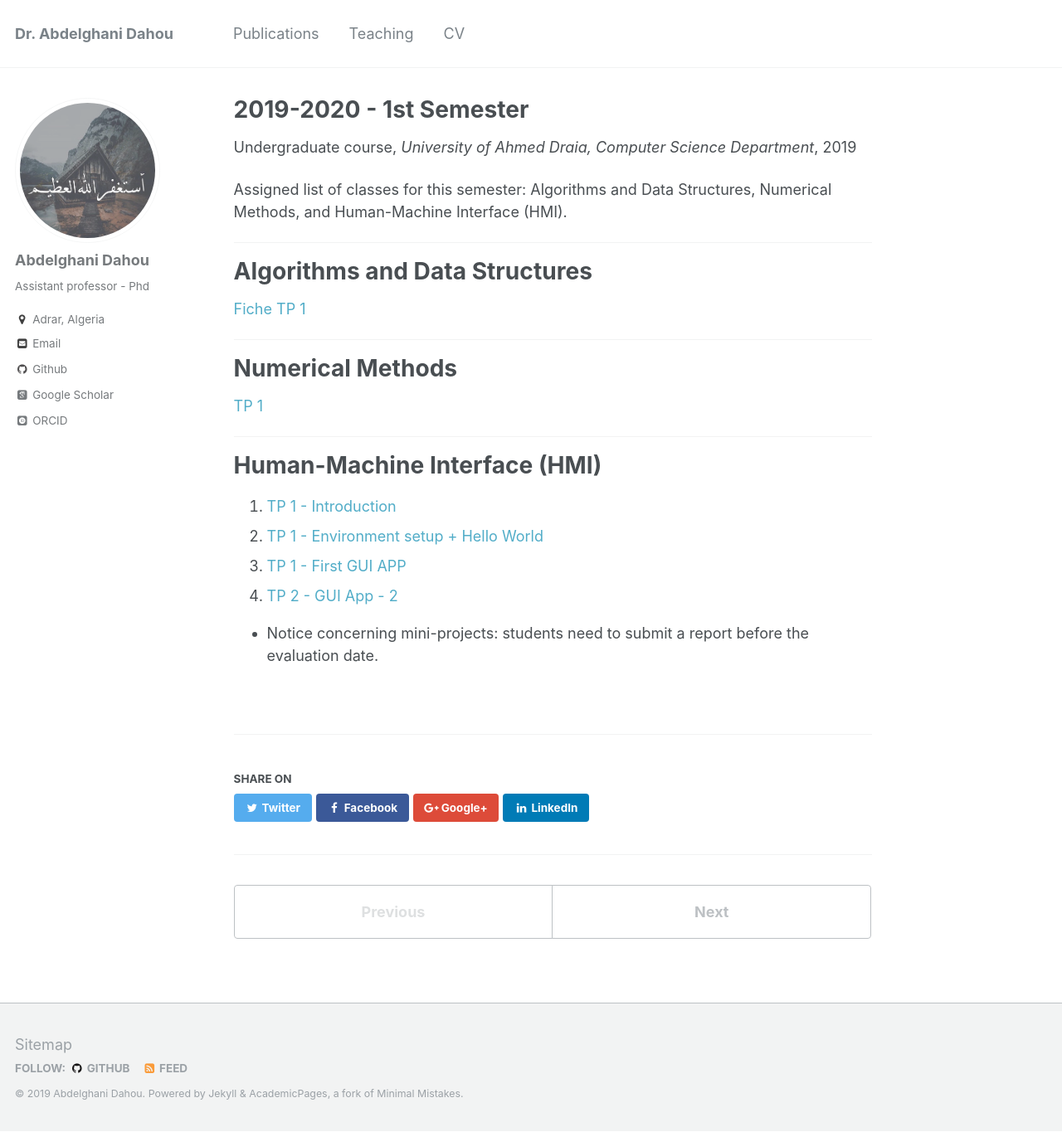
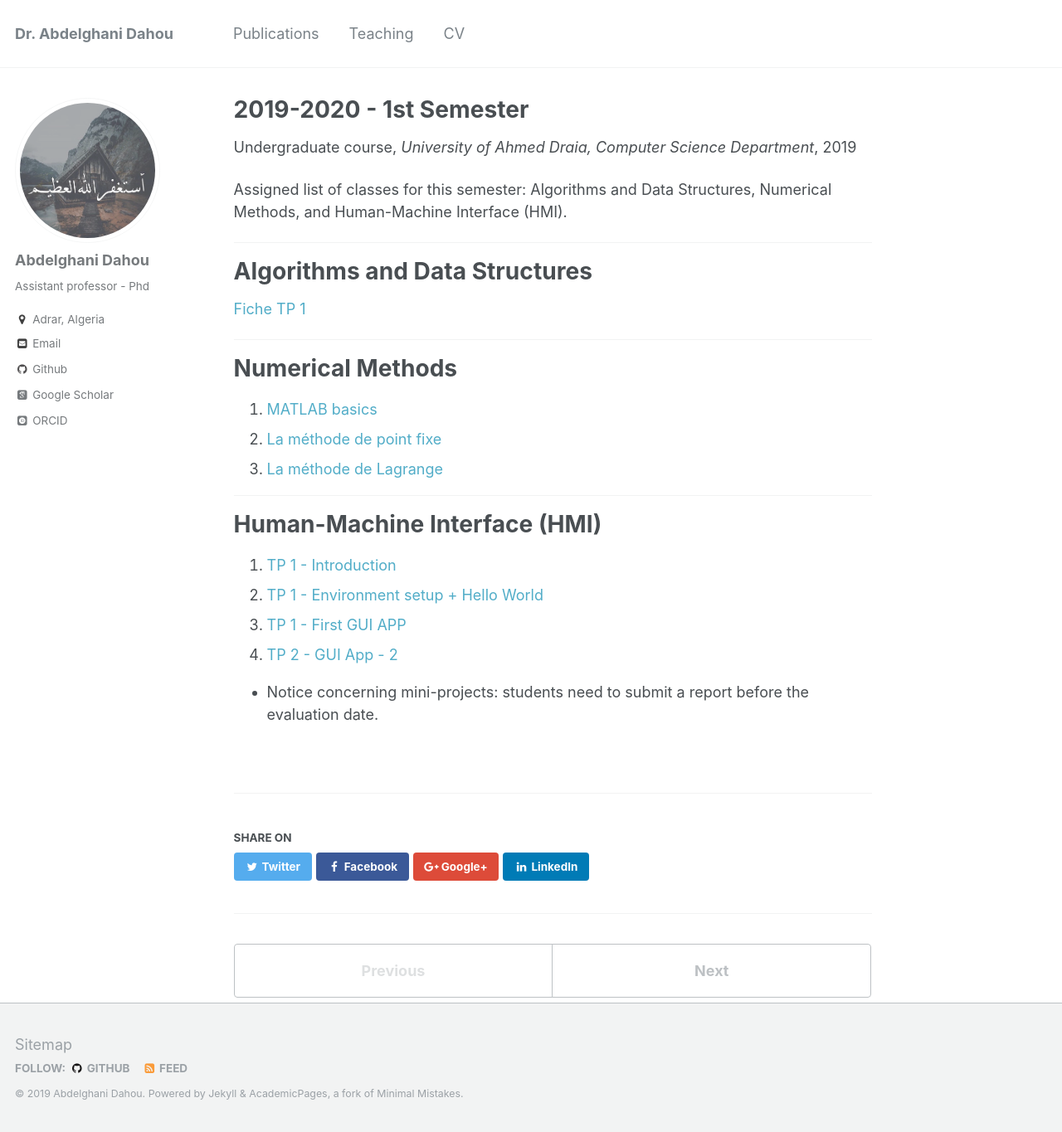
Before and after one commit to dr-dahou-adrar/dr-dahou-adrar.github.io, a Jekyll site: the page built from _teaching/2019-2020-1st-semester-teaching.md, in a window 1280 px wide and 1365 px high. Shown: the whole window at 83% size. Built offline with Jekyll 4.4.1, drawn with Linux system fonts in a browser that asks for light colours; some web fonts are replaced.

Commit message:
Update 2019-2020-1st-semester-teaching.md

```diff
--- a/_teaching/2019-2020-1st-semester-teaching.md
+++ b/_teaching/2019-2020-1st-semester-teaching.md
@@ -21,7 +21,11 @@ Algorithms and Data Structures
 
 Numerical Methods
 ======
-[TP 1]()
+1. [MATLAB basics](https://www.notion.so/1-MATLAB-basics-95a4cba5a607477598e94f1e27e883a3)
+2. [La méthode de point fixe]()
+2. [La méthode de Lagrange]()
+
+
 
 ***
 
```
